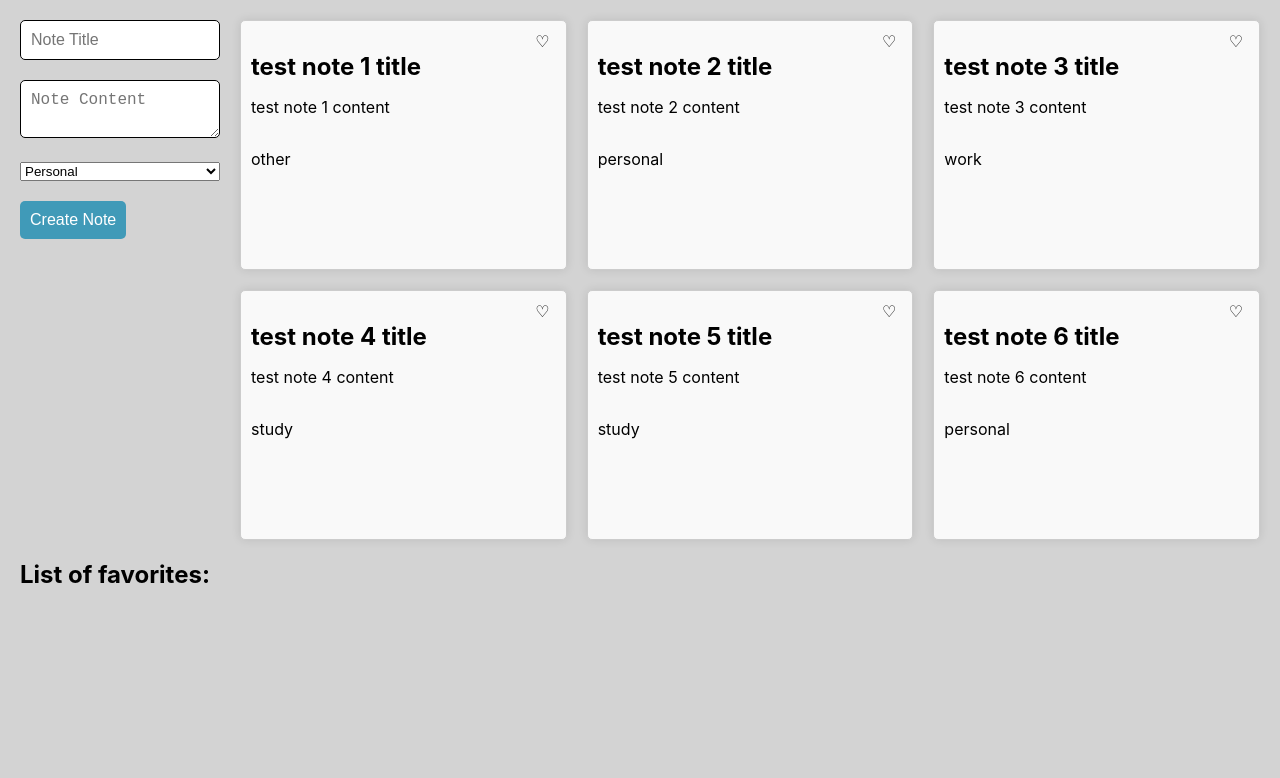
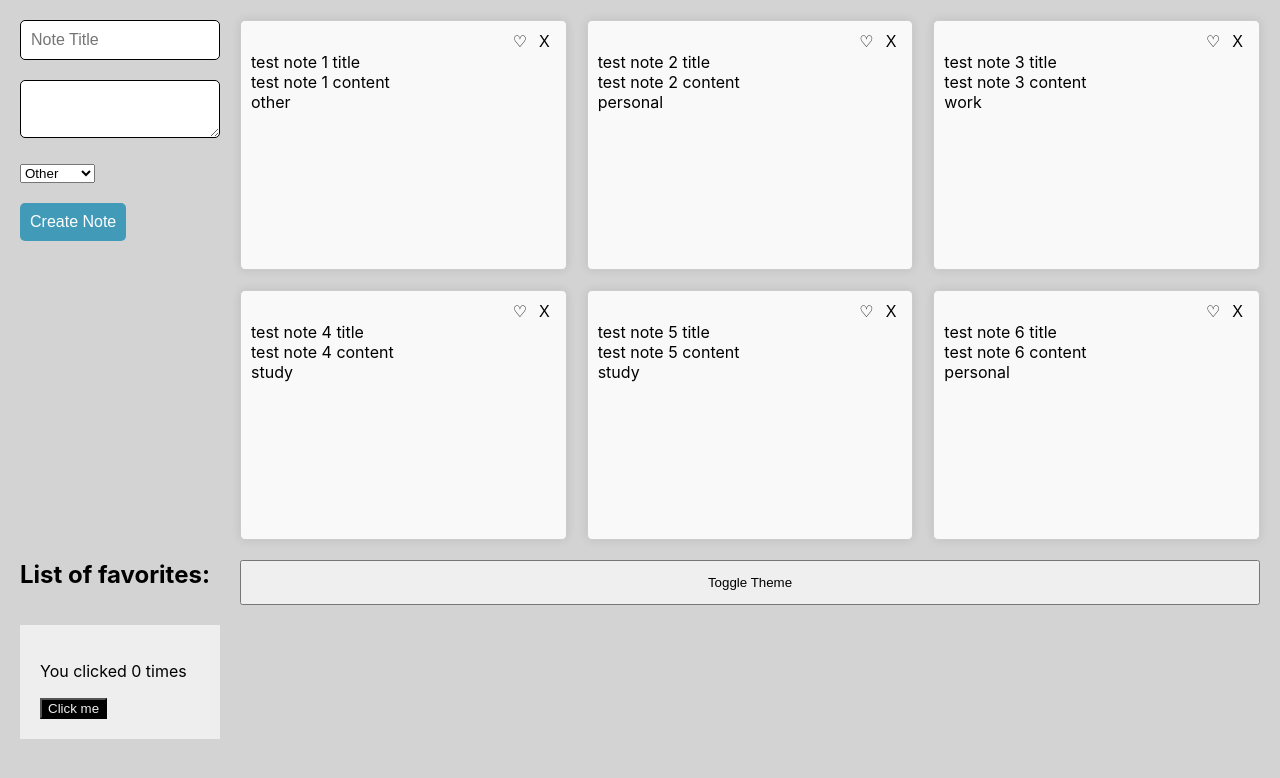
Before and after one commit to Meron19/CSE-110-Labs, a React (Create React App) app in the folder lab2/triton-notes/: page / in a window 1280 px wide. Shown: the top 778 px of the page. Built offline with nearby package versions, Linux system fonts and the light colour scheme.

Commit message:
Exercise 4.2 done

```diff
--- a/lab2/triton-notes/src/App.tsx
+++ b/lab2/triton-notes/src/App.tsx
@@ -1,15 +1,19 @@
 import "./App.css";
 import { Label, Note } from "./types"; // Import the Label type from the appropriate module
 import { dummyNotesList } from "./constants"; // Import the dummyNotesList from the appropriate module
-import { useState, useEffect } from "react"; // Import the useState and useEffect hooks
+import { useState } from "react"; // Import the useState hook
+import ToggleTheme from "./hooksExercise";
 
 function App() {
-  const [notes, setNotes] = useState<Note[]>(dummyNotesList); // Initialize the notes state with the dummyNotesList
-  const [favorites, setFavorites] = useState<string[]>([]); // Initialize the favorites state with an empty array
-
-  useEffect(() => {
-    console.log("favorites: ", favorites);
-  }, [favorites]);
+  const [notes, setNotes] = useState<Note[]>(dummyNotesList);
+  const [favorites, setFavorites] = useState<string[]>([]);
+  const [newNote, setNewNote] = useState<Note>({
+    id: -1,
+    title: "",
+    content: "",
+    label: Label.other,
+  });
+  const [selectedLabel, setSelectedLabel] = useState<Label>(Label.other);
 
   const handleLike = (noteId: number) => {
     const newFavorites = favorites.includes(noteId.toString())
@@ -19,52 +23,148 @@ function App() {
     setFavorites(newFavorites);
   };
 
+  const createNoteHandler = (event: React.FormEvent<HTMLFormElement>) => {
+    event.preventDefault();
+    setNotes([...notes, { ...newNote, label: selectedLabel }]);
+    setNewNote({
+      id: -1,
+      title: "",
+      content: "",
+      label: Label.other,
+    });
+    setSelectedLabel(Label.other);
+  };
+
+  const handleUpdate = (noteId: number, title: string, content: string, label: Label) => {
+    setNotes(
+      notes.map((note) =>
+        note.id === noteId
+          ? { ...note, title, content, label }
+          : note
+      )
+    );
+  };
+
+  const handleDelete = (noteId: number) => {
+    setNotes(notes.filter((note) => note.id !== noteId));
+  };
+
   return (
     <div className="app-container">
-      <form className="note-form">
+      <form className="note-form" onSubmit={createNoteHandler}>
         <div>
-          <input placeholder="Note Title"></input>
+          <input
+            placeholder="Note Title"
+            onChange={(event) =>
+              setNewNote({ ...newNote, title: event.target.value })
+            }
+            required
+          ></input>
         </div>
 
         <div>
-          <textarea placeholder="Note Content"></textarea>
+          <textarea
+            onChange={(event) =>
+              setNewNote({ ...newNote, content: event.target.value })
+            }
+            required
+          ></textarea>
         </div>
 
-        <select id="label" name="label">
-          <option value="personal">Personal</option>
-          <option value="work">Work</option>
-          <option value="study">Study</option>
-          <option value="other">Other</option>
-        </select>
+        <div>
+          <select
+            value={selectedLabel}
+            onChange={(event) =>
+              setSelectedLabel(
+                Label[event.target.value as keyof typeof Label]
+              )
+            }
+            required
+          >
+            <option value="personal">Personal</option>
+            <option value="study">Study</option>
+            <option value="work">Work</option>
+            <option value="other">Other</option>
+          </select>
+        </div>
 
         <div>
           <button type="submit">Create Note</button>
         </div>
       </form>
+
       <div className="notes-grid">
         {notes.map((note) => (
           <div key={note.id} className="note-item">
             <div className="notes-header">
-              <button
-                onClick={() => handleLike(note.id)}
-              >
-                {favorites.includes(note.id.toString()) ? <span>&#9829;</span> : <span>&#9825;</span>}
+              <button onClick={() => handleLike(note.id)}>
+                {favorites.includes(note.id.toString()) ? (
+                  <span>&#9829;</span>
+                ) : (
+                  <span>&#9825;</span>
+                )}
+              </button>
+              <button onClick={() => handleDelete(note.id)}>
+                X
               </button>
             </div>
-            <h2> {note.title} </h2>
-            <p> {note.content} </p>
-            <p> {note.label} </p>
+            <div
+              contentEditable="true"
+              className="note-title"
+              onInput={(event) =>
+                handleUpdate(
+                  note.id,
+                  (event.target as HTMLElement).innerText,
+                  note.content,
+                  note.label
+                )
+              }
+            >
+              {note.title}
+            </div>
+            <div
+              contentEditable="true"
+              className="note-content"
+              onInput={(event) =>
+                handleUpdate(
+                  note.id,
+                  note.title,
+                  (event.target as HTMLElement).innerText,
+                  note.label
+                )
+              }
+            >
+              {note.content}
+            </div>
+            <div
+              contentEditable="true"
+              className="note-label"
+              onInput={(event) =>
+                handleUpdate(
+                  note.id,
+                  note.title,
+                  note.content,
+                  Label[(event.target as HTMLInputElement).value as keyof typeof Label]
+                )
+              }
+            >
+              {note.label}
+            </div>
           </div>
         ))}
       </div>
+
       <div className="favorites">
         <h2>List of favorites:</h2>
         <ul>
           {favorites.map((noteId) => (
-            <li key={noteId}>{notes.find((note) => note.id === +noteId)?.title}</li>
+            <li key={noteId}>
+              {notes.find((note) => note.id === +noteId)?.title}
+            </li>
           ))}
         </ul>
       </div>
+      <ToggleTheme />
     </div>
   );
 }
--- /dev/null
+++ b/lab2/triton-notes/src/hooksExercise.tsx
@@ -0,0 +1,48 @@
+import React, { useState, useEffect, useContext } from 'react';
+import { ThemeContext, themes } from "./themeContext";
+
+export function ClickCounter() {
+ const [count, setCount] = useState(0);
+
+ const handleClick = () => {
+   setCount(count + 1);
+ };
+
+ useEffect(() => {
+   document.title = `You clicked ${count} times`;
+ }, [count]);
+ const theme = useContext(ThemeContext);
+ return (
+    <div
+      style={{
+        background: theme.background,
+        color: theme.foreground,
+        padding: "20px",
+      }}
+    >
+      <p>You clicked {count} times </p>
+      <button
+        onClick={() => setCount(count + 1)}
+        style={{ background: theme.foreground, color: theme.background }}
+      >
+        Click me
+      </button>
+    </div>
+  );
+}
+function ToggleTheme() {
+    const [currentTheme, setCurrentTheme] = useState(themes.light);
+
+    const toggleTheme = () => {
+      setCurrentTheme(currentTheme === themes.light ? themes.dark : themes.light);
+    };
+
+    return (
+      <ThemeContext.Provider value={currentTheme}>
+        <button onClick={toggleTheme}> Toggle Theme </button>
+        <ClickCounter />
+      </ThemeContext.Provider>
+    );
+   }
+
+   export default ToggleTheme;
--- /dev/null
+++ b/lab2/triton-notes/src/themeContext.ts
@@ -0,0 +1,14 @@
+import React from 'react';
+
+export const themes = {
+ light: {
+   foreground: '#000000',
+   background: '#eeeeee',
+ },
+ dark: {
+   foreground: '#ffffff',
+   background: '#222222',
+ },
+};
+
+export const ThemeContext = React.createContext(themes.light);
```
Also changed, not shown: 1 other file (tests, documents, lock files or other folders).
